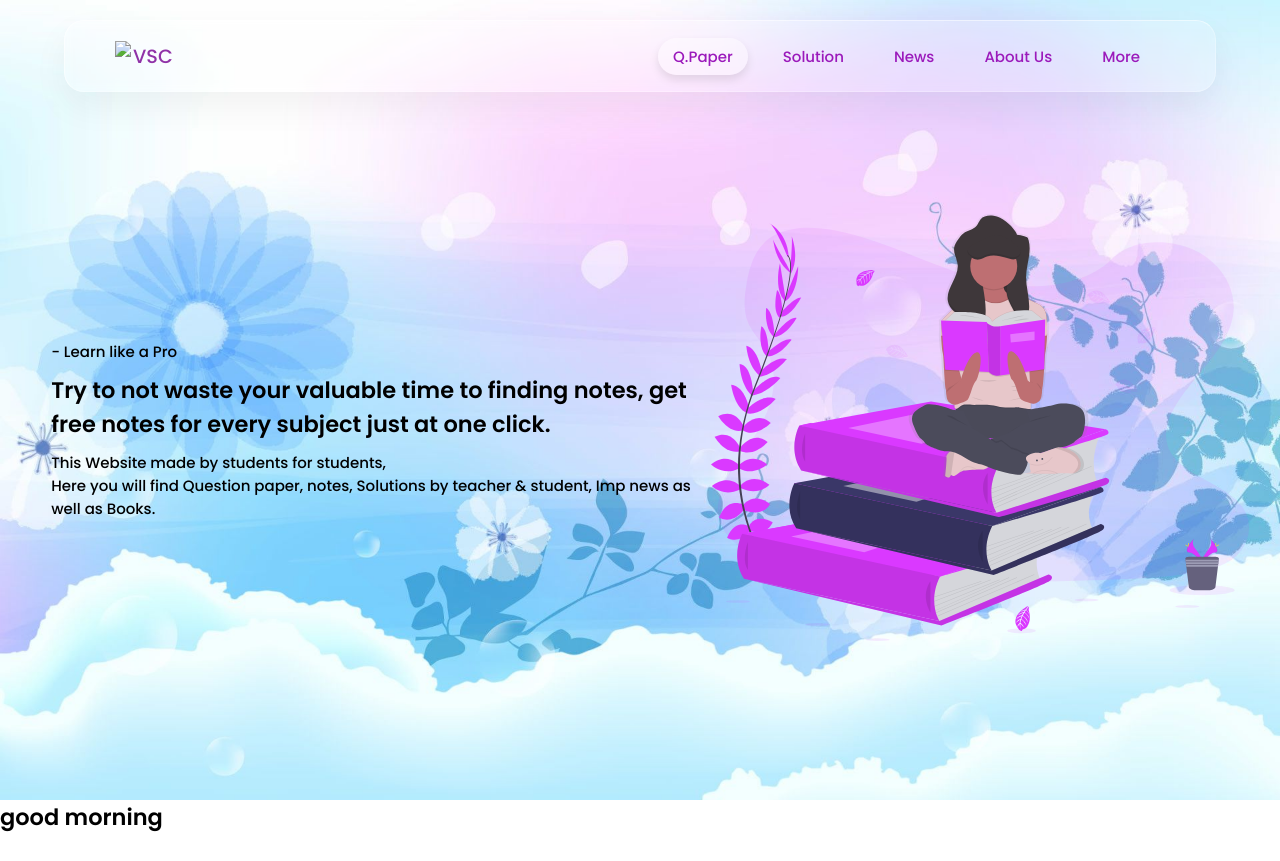
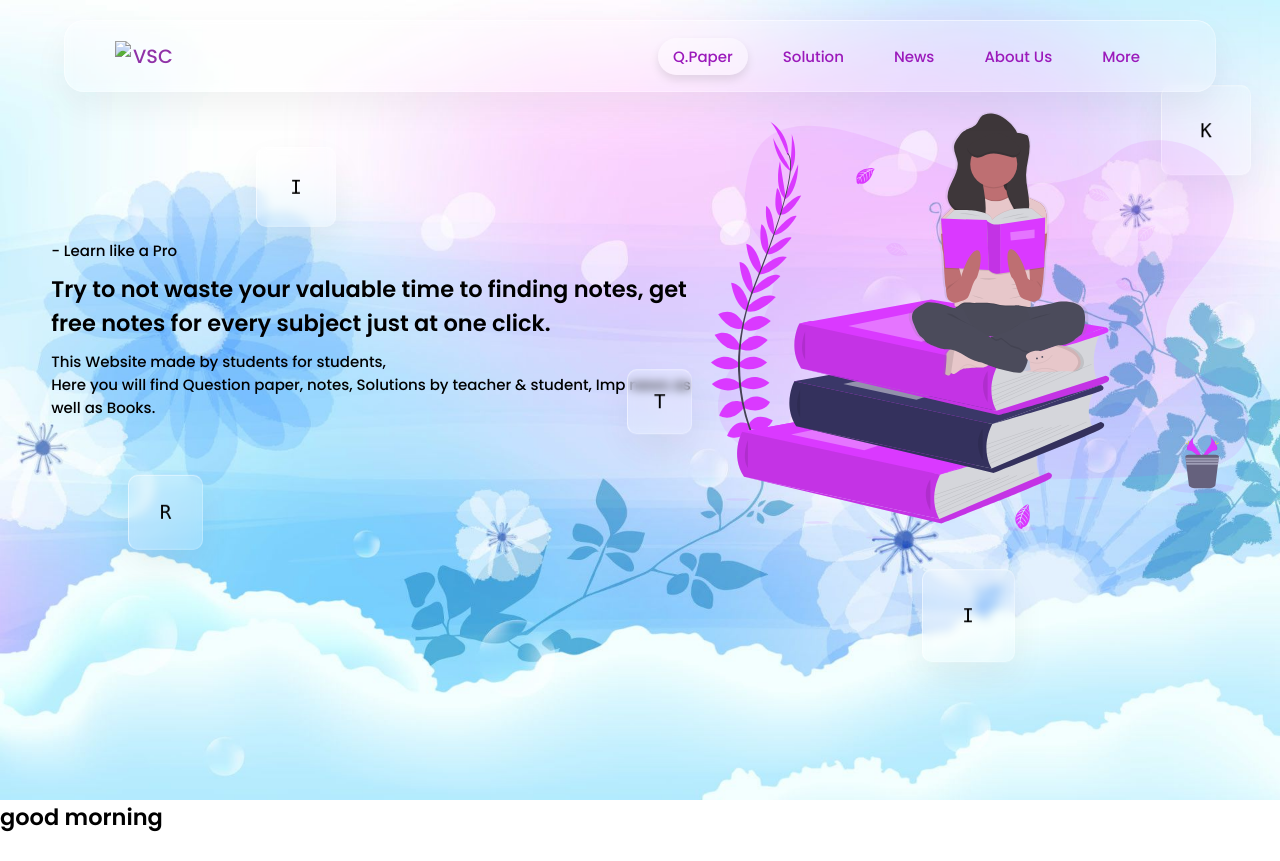
Before and after one commit to ritik3236/web, a PHP site: page / in a window 1280 px wide. Shown: the top 861 px of the page. Run offline with PHP 8.4, Linux system fonts and the light colour scheme.

Commit message:
7 may 8:16

```diff
--- a/index.html
+++ b/index.html
@@ -1,45 +1,26 @@
 <!DOCTYPE html>
 <html lang="en">
+
 <head>
   <meta charset="UTF-8" />
   <meta name="viewport" content="width=device-width, initial-scale=1.0" />
   <title>VeerShiava Collage Ballary</title>
   <link rel="stylesheet" type="text/css" href="style.css" />
-    <link
-      rel="apple-touch-icon"
-      sizes="180x180"
-      href="favicon_io/apple-touch-icon.png"
-    />
-    <link
-      rel="icon"
-      type="image/png"
-      sizes="32x32"
-      href="favicon_io/favicon-32x32.png"
-    />
-    <link
-      rel="icon"
-      type="image/png"
-      sizes="16x16"
-      href="favicon_io/favicon-16x16.png"
-    />
+  <link rel="apple-touch-icon" sizes="180x180" href="favicon_io/apple-touch-icon.png" />
+  <link rel="icon" type="image/png" sizes="32x32" href="favicon_io/favicon-32x32.png" />
+  <link rel="icon" type="image/png" sizes="16x16" href="favicon_io/favicon-16x16.png" />
   <link rel="manifest" href="favicon_io/site.webmanifest" />
+  <script defer src="https://use.fontawesome.com/releases/v5.15.3/js/all.js"
+    integrity="sha384-haqrlim99xjfMxRP6EWtafs0sB1WKcMdynwZleuUSwJR0mDeRYbhtY+KPMr+JL6f" crossorigin="anonymous">
+  </script>
 </head>
 
 <body>
   <section>
-      <div class="container">
-        <!-- <div>
-          <div class="square" style="--i: 0">R</div>
-          <div class="square" style="--i: 2">I</div>
-          <div class="square" style="--i: 4">T</div>
-          <div class="square" style="--i: 6">I</div>
-          <div class="square" style="--i: 8">K</div>
-        </div> -->
-        <header>
+    <header class="navbar">
       <div>
         <a href="#" class="logo">
-              <img src="/favicon_io/student 32x32.png" />VSC</a
-            >
+          <img src="/favicon_io/student 32x32.png" />VSC</a>
         <div class="menu-btn"><span></span><span></span><span></span></div>
       </div>
       <ul class="navigation">
@@ -50,6 +31,12 @@
         <li class=""><a class="">More</a></li>
       </ul>
     </header>
+    <div class="squares">
+      <div class="square" style="--i: 0">R</div>
+      <div class="square" style="--i: 2">I</div>
+      <div class="square" style="--i: 4">T</div>
+      <div class="square" style="--i: 6">I</div>
+      <div class="square" style="--i: 8">K</div>
     </div>
     <div class="content">
       <div class="about">
@@ -59,17 +46,18 @@
           get free notes for every subject just at one click.
         </h1>
         <p>
-            This Website made by students for students,<br> Here you will find Question paper, notes, Solutions by teacher & student, Imp news as well as Books.
+          This Website made by students for students,<br> Here you will find Question paper, notes, Solutions by teacher
+          & student, Imp news as well as Books.
         </p>
       </div>
       <div>
-          <img
-            class="illustration"
-            src="Illustration/undraw_book_lover_mkck.svg"
-          />
+        <img class="illustration" src="Illustration/undraw_book_lover_mkck.svg" />
       </div>
     </div>
+    <div class="social">
+    </div>
   </section>
+
   <section>
     <h1>good morning</h1>
   </section>
@@ -92,4 +80,5 @@
     });
   </script>
 </body>
+
 </html>
--- a/style.css
+++ b/style.css
@@ -53,7 +53,6 @@ body {
 /*===== LAYOUT =====*/
 body section:nth-child(1) {
     position: relative;
-    display: flex;
     padding: 7rem 4vw 4vw 4vw;
     min-height: 100vh;
     /* background: antiquewhite; */
@@ -66,22 +65,8 @@ body section:nth-child(1) {
 body section:nth-child(2) {
     min-height: 100vh;
 }
-
-.container {
-    /* top: 55px; */
-    position: absolute;
-    /* padding: 50px; */
-    display: flex;
-    /* border-radius: 20px; */
-    /* align-items: center; */
-    /* width: calc(100% - 100px); */
-    /* min-height: calc(100vh - 55px); */
-    justify-content: space-between;
-    /* background: rgba(255, 255, 255, 0.5); */
-    /* box-shadow: 0 15px 35px rgba(0, 0, 0, 0.05); */
-}
-
-.container .square {
+/* ===== Squares ===== */
+.square {
     position: fixed;
     display: flex;
     justify-content: center;
@@ -100,35 +85,35 @@ body section:nth-child(2) {
 }
 
 
-.container .square:nth-child(1) {
+.square:nth-child(1) {
     top: 58%;
     left: 10%;
     height: 75px;
     width: 75px;
 }
 
-.container .square:nth-child(2) {
+.square:nth-child(2) {
     top: 20%;
     left: 20%;
     height: 80px;
     width: 80px;
 }
 
-.container .square:nth-child(3) {
+.square:nth-child(3) {
     top: 49%;
     left: 49%;
     height: 65px;
     width: 65px;
 }
 
-.container .square:nth-child(4) {
+.square:nth-child(4) {
     left: 72%;
     height: 93px;
     width: 93px;
     top: 71%;
 }
 
-.container .square:nth-child(5) {
+.square:nth-child(5) {
     top: 60px;
     right: 29px;
     height: 90px;
@@ -222,14 +207,14 @@ header ul li a.active {
     align-items: center;
 }
 
-.about {
+.content .about {
     display: flex;
     flex-direction: column;
     gap: 10px;
     /* align-items: center; */
 }
 
-.illustration {
+.content .illustration {
     width: 42vw;
     transform: translate(20px);
 }
```
Also changed, not shown: style.sass (added), 1 other file. Lines whose indentation alone changed are shown as unchanged.
